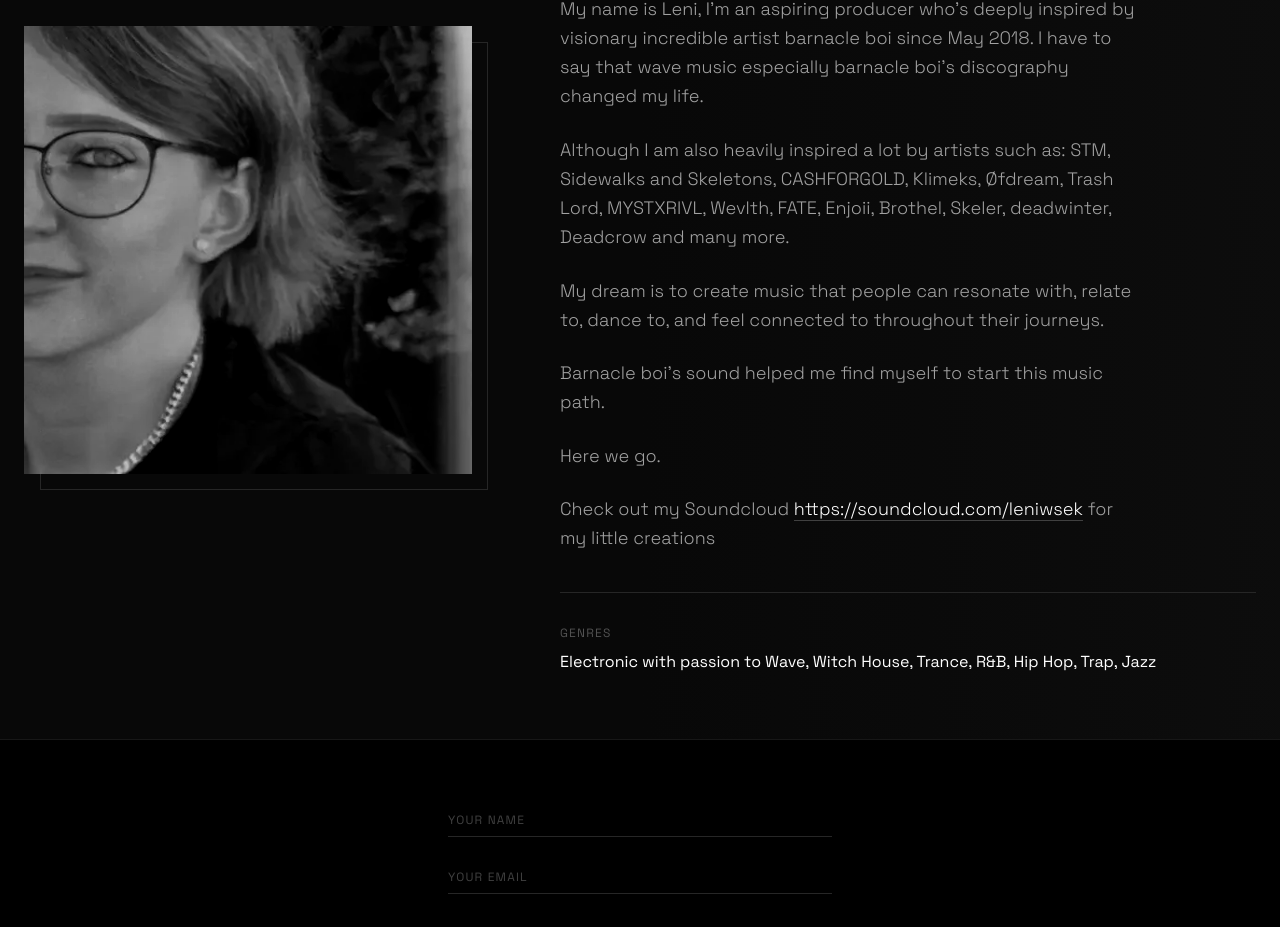
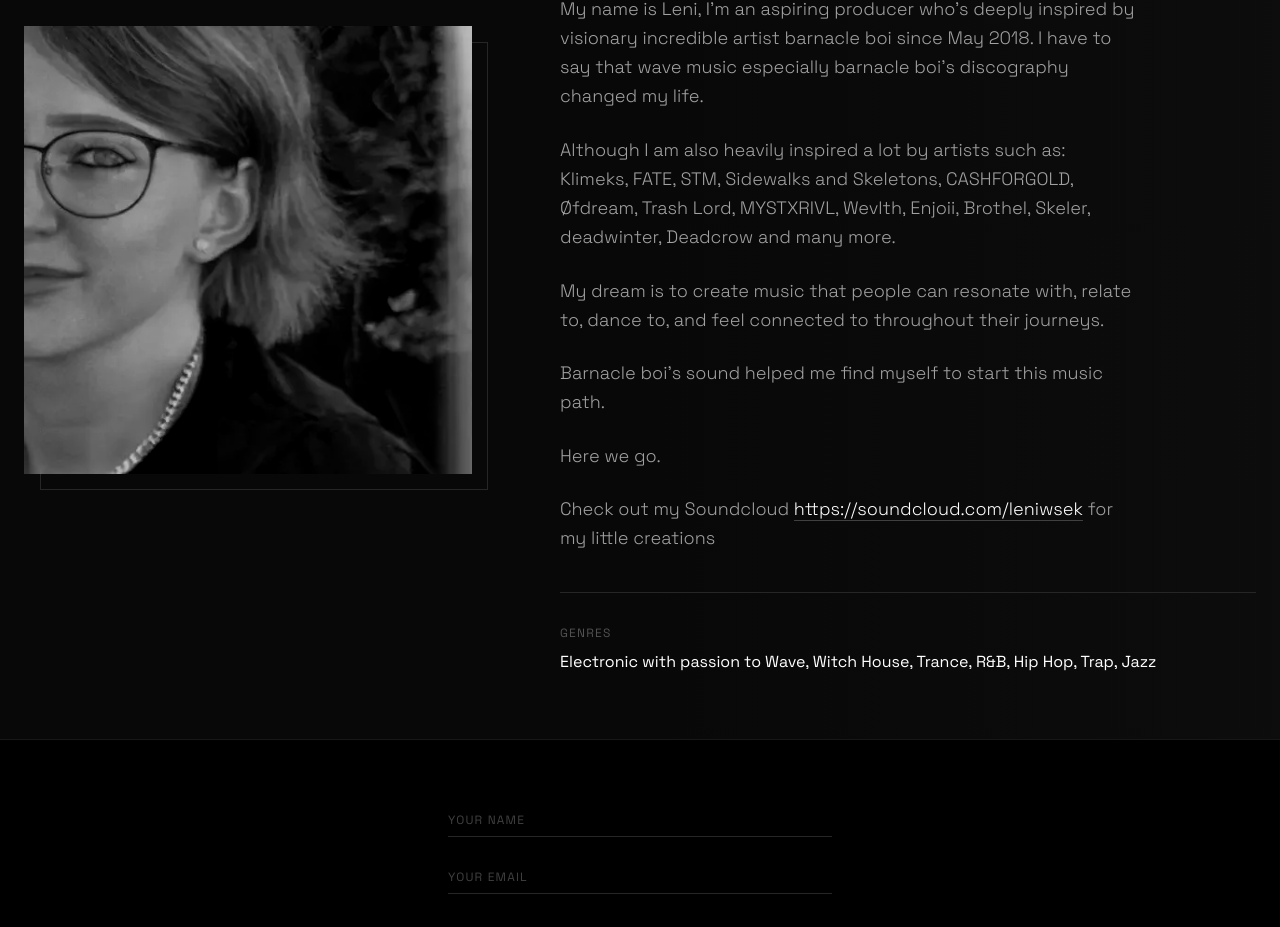
Before and after one commit to Valkyranna/LENIWSEK, a Next.js app: page / in a window 1280 px wide. Shown: the part 2315-3242 px from the top of the page. Built offline with nearby package versions, Linux system fonts and the light colour scheme.

Commit message:
update artist order in biography

```diff
--- a/components/About.tsx
+++ b/components/About.tsx
@@ -44,7 +44,7 @@ const About: React.FC = () => { // Updated bio content
                 My name is Leni, I'm an aspiring producer who's deeply inspired by visionary incredible artist barnacle boi since May 2018. I have to say that wave music especially barnacle boi’s discography changed my life.
               </p>
               <p>
-                Although I am also heavily inspired a lot by artists such as: STM, Sidewalks and Skeletons, CASHFORGOLD, Klimeks, Øfdream, Trash Lord, MYSTXRIVL, Wevlth, FATE, Enjoii, Brothel, Skeler, deadwinter, Deadcrow and many more.
+                Although I am also heavily inspired a lot by artists such as: Klimeks, FATE, STM, Sidewalks and Skeletons, CASHFORGOLD, Øfdream, Trash Lord, MYSTXRIVL, Wevlth, Enjoii, Brothel, Skeler, deadwinter, Deadcrow and many more.
               </p>
               <p>
                 My dream is to create music that people can resonate with, relate to, dance to, and feel connected to throughout their journeys.
```
